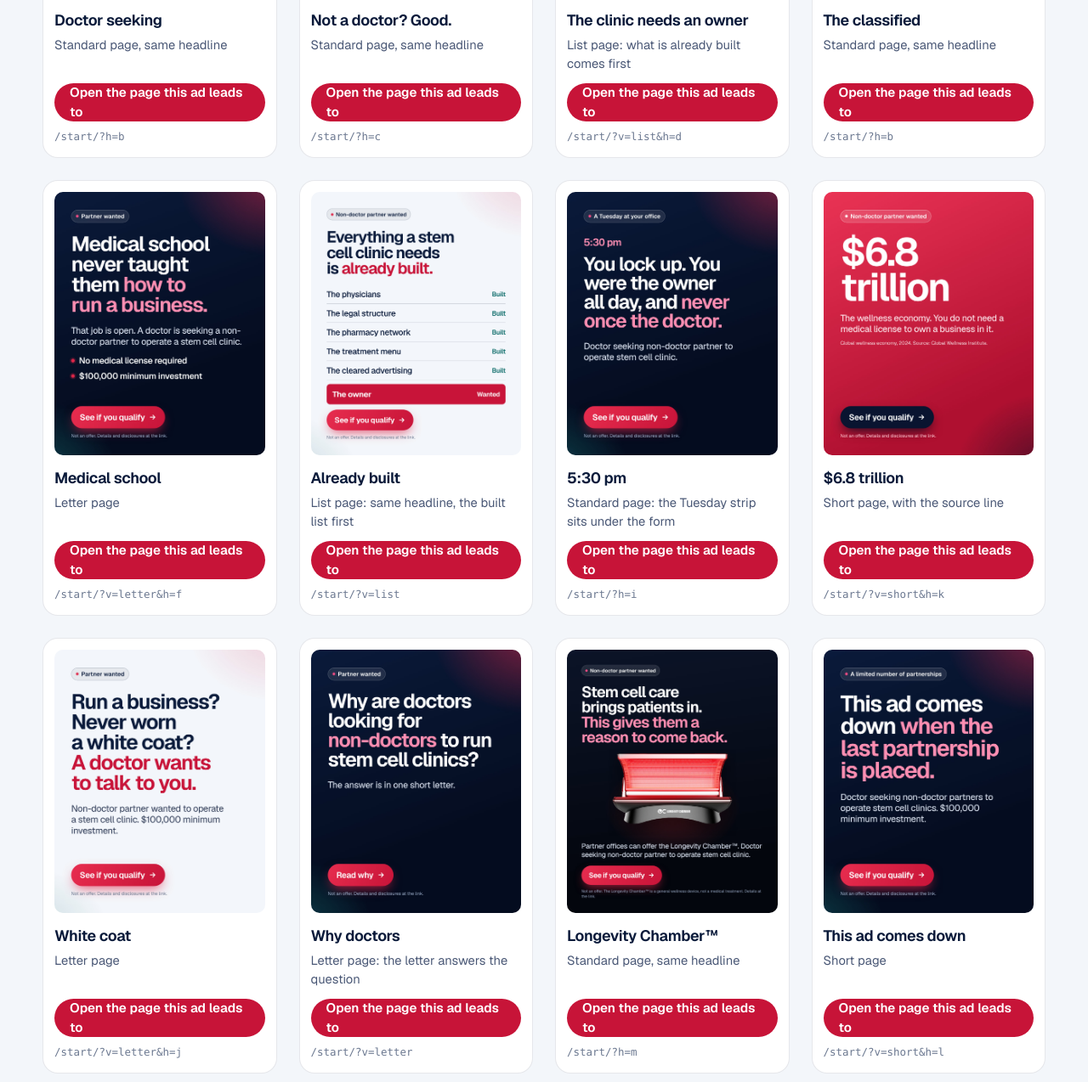
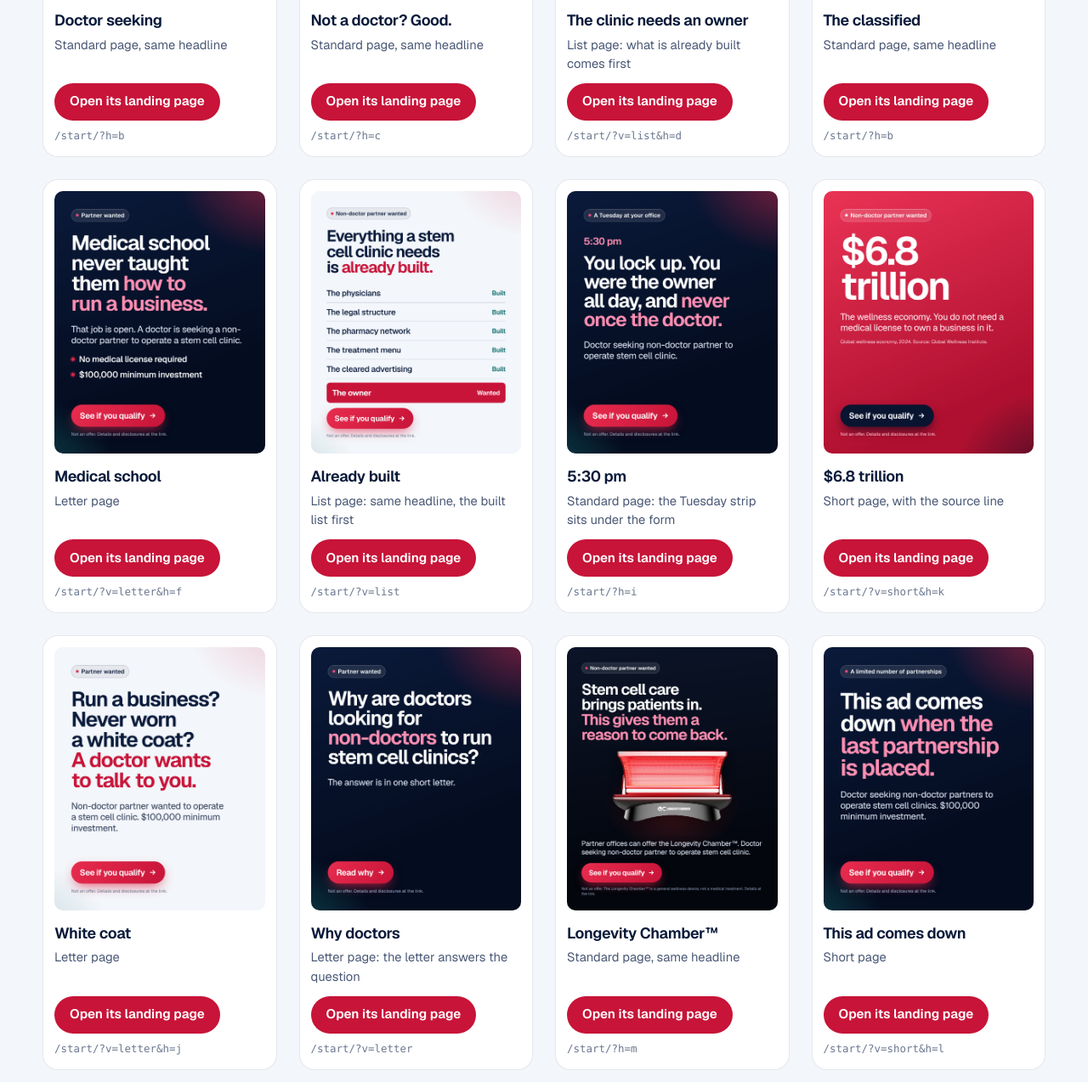
Before and after one commit to gt12345-star/Regenerative1, a plain HTML site: page ads/index.html in a window 1280 px wide. Shown: the part 746-2020 px from the top of the page at 85% size. Drawn offline with Linux system fonts and the light colour scheme.

Commit message:
Refresh the print report and the ad review page
Co-Authored-By: Claude Fable 5.2 <noreply@anthropic.com>
Claude-Session: https://claude.ai/code/session_01V5abU7C5gvZmVBr9UsP4k7

```diff
--- a/ads/index.html
+++ b/ads/index.html
@@ -30,29 +30,29 @@ a:focus-visible{outline:3px solid #FF8FB3;outline-offset:3px}
 <nav><a class="b" href="../start/">Standard page</a><a class="b alt" href="../start/?v=short">Short page</a><a class="b alt" href="../start/?v=list">List page</a><a class="b alt" href="../start/?v=letter">Letter page</a><a class="b alt" href="../">Main site</a><a class="b alt" href="../report/The-Partner-Report-Issue-01.pdf">Open the print report (PDF)</a></nav></div></header>
 <main><div class="w g">
 <article><a href="../start/?h=b&amp;utm_source=preview&amp;utm_content=01-doctor-seeking"><img src="img/stem-cell-ad-01-doctor-seeking-feed-4x5.jpg" width="1080" height="1350" loading="lazy" alt="Doctor seeking non-doctor partner to operate stem cell clinic."></a>
-  <h2>Doctor seeking</h2><p>Standard page, same headline</p><a class="b" href="../start/?h=b&amp;utm_source=preview&amp;utm_content=01-doctor-seeking">Open the page this ad leads to</a><code>/start/?h=b</code></article>
+  <h2>Doctor seeking</h2><p>Standard page, same headline</p><a class="b" href="../start/?h=b&amp;utm_source=preview&amp;utm_content=01-doctor-seeking">Open its landing page</a><code>/start/?h=b</code></article>
 <article><a href="../start/?h=c&amp;utm_source=preview&amp;utm_content=02-not-a-doctor"><img src="img/stem-cell-ad-02-not-a-doctor-feed-4x5.jpg" width="1080" height="1350" loading="lazy" alt="Not a doctor? Good."></a>
-  <h2>Not a doctor? Good.</h2><p>Standard page, same headline</p><a class="b" href="../start/?h=c&amp;utm_source=preview&amp;utm_content=02-not-a-doctor">Open the page this ad leads to</a><code>/start/?h=c</code></article>
+  <h2>Not a doctor? Good.</h2><p>Standard page, same headline</p><a class="b" href="../start/?h=c&amp;utm_source=preview&amp;utm_content=02-not-a-doctor">Open its landing page</a><code>/start/?h=c</code></article>
 <article><a href="../start/?v=list&amp;h=d&amp;utm_source=preview&amp;utm_content=03-clinic-needs-an-owner"><img src="img/stem-cell-ad-03-clinic-needs-an-owner-feed-4x5.jpg" width="1080" height="1350" loading="lazy" alt="The doctors are in place. The clinic needs an owner."></a>
-  <h2>The clinic needs an owner</h2><p>List page: what is already built comes first</p><a class="b" href="../start/?v=list&amp;h=d&amp;utm_source=preview&amp;utm_content=03-clinic-needs-an-owner">Open the page this ad leads to</a><code>/start/?v=list&amp;h=d</code></article>
+  <h2>The clinic needs an owner</h2><p>List page: what is already built comes first</p><a class="b" href="../start/?v=list&amp;h=d&amp;utm_source=preview&amp;utm_content=03-clinic-needs-an-owner">Open its landing page</a><code>/start/?v=list&amp;h=d</code></article>
 <article><a href="../start/?h=b&amp;utm_source=preview&amp;utm_content=04-classified"><img src="img/stem-cell-ad-04-classified-feed-4x5.jpg" width="1080" height="1350" loading="lazy" alt="Doctor seeking non-doctor partner to operate stem cell clinic."></a>
-  <h2>The classified</h2><p>Standard page, same headline</p><a class="b" href="../start/?h=b&amp;utm_source=preview&amp;utm_content=04-classified">Open the page this ad leads to</a><code>/start/?h=b</code></article>
+  <h2>The classified</h2><p>Standard page, same headline</p><a class="b" href="../start/?h=b&amp;utm_source=preview&amp;utm_content=04-classified">Open its landing page</a><code>/start/?h=b</code></article>
 <article><a href="../start/?v=letter&amp;h=f&amp;utm_source=preview&amp;utm_content=05-medical-school"><img src="img/stem-cell-ad-05-medical-school-feed-4x5.jpg" width="1080" height="1350" loading="lazy" alt="Medical school never taught them how to run a business."></a>
-  <h2>Medical school</h2><p>Letter page</p><a class="b" href="../start/?v=letter&amp;h=f&amp;utm_source=preview&amp;utm_content=05-medical-school">Open the page this ad leads to</a><code>/start/?v=letter&amp;h=f</code></article>
+  <h2>Medical school</h2><p>Letter page</p><a class="b" href="../start/?v=letter&amp;h=f&amp;utm_source=preview&amp;utm_content=05-medical-school">Open its landing page</a><code>/start/?v=letter&amp;h=f</code></article>
 <article><a href="../start/?v=list&amp;utm_source=preview&amp;utm_content=06-already-built"><img src="img/stem-cell-ad-06-already-built-feed-4x5.jpg" width="1080" height="1350" loading="lazy" alt="Everything a stem cell clinic needs is already built."></a>
-  <h2>Already built</h2><p>List page: same headline, the built list first</p><a class="b" href="../start/?v=list&amp;utm_source=preview&amp;utm_content=06-already-built">Open the page this ad leads to</a><code>/start/?v=list</code></article>
+  <h2>Already built</h2><p>List page: same headline, the built list first</p><a class="b" href="../start/?v=list&amp;utm_source=preview&amp;utm_content=06-already-built">Open its landing page</a><code>/start/?v=list</code></article>
 <article><a href="../start/?h=i&amp;utm_source=preview&amp;utm_content=07-never-once-the-doctor"><img src="img/stem-cell-ad-07-never-once-the-doctor-feed-4x5.jpg" width="1080" height="1350" loading="lazy" alt="You lock up. You were the owner all day, and never once the doctor."></a>
-  <h2>5:30 pm</h2><p>Standard page: the Tuesday strip sits under the form</p><a class="b" href="../start/?h=i&amp;utm_source=preview&amp;utm_content=07-never-once-the-doctor">Open the page this ad leads to</a><code>/start/?h=i</code></article>
+  <h2>5:30 pm</h2><p>Standard page: the Tuesday strip sits under the form</p><a class="b" href="../start/?h=i&amp;utm_source=preview&amp;utm_content=07-never-once-the-doctor">Open its landing page</a><code>/start/?h=i</code></article>
 <article><a href="../start/?v=short&amp;h=k&amp;utm_source=preview&amp;utm_content=08-market"><img src="img/stem-cell-ad-08-market-feed-4x5.jpg" width="1080" height="1350" loading="lazy" alt="$6.8 trillion. You do not need a medical license to own a business in it."></a>
-  <h2>$6.8 trillion</h2><p>Short page, with the source line</p><a class="b" href="../start/?v=short&amp;h=k&amp;utm_source=preview&amp;utm_content=08-market">Open the page this ad leads to</a><code>/start/?v=short&amp;h=k</code></article>
+  <h2>$6.8 trillion</h2><p>Short page, with the source line</p><a class="b" href="../start/?v=short&amp;h=k&amp;utm_source=preview&amp;utm_content=08-market">Open its landing page</a><code>/start/?v=short&amp;h=k</code></article>
 <article><a href="../start/?v=letter&amp;h=j&amp;utm_source=preview&amp;utm_content=09-white-coat"><img src="img/stem-cell-ad-09-white-coat-feed-4x5.jpg" width="1080" height="1350" loading="lazy" alt="Run a business? Never worn a white coat? A doctor wants to talk to you."></a>
-  <h2>White coat</h2><p>Letter page</p><a class="b" href="../start/?v=letter&amp;h=j&amp;utm_source=preview&amp;utm_content=09-white-coat">Open the page this ad leads to</a><code>/start/?v=letter&amp;h=j</code></article>
+  <h2>White coat</h2><p>Letter page</p><a class="b" href="../start/?v=letter&amp;h=j&amp;utm_source=preview&amp;utm_content=09-white-coat">Open its landing page</a><code>/start/?v=letter&amp;h=j</code></article>
 <article><a href="../start/?v=letter&amp;utm_source=preview&amp;utm_content=10-why-doctors"><img src="img/stem-cell-ad-10-why-doctors-feed-4x5.jpg" width="1080" height="1350" loading="lazy" alt="Why are doctors looking for non-doctors to run stem cell clinics?"></a>
-  <h2>Why doctors</h2><p>Letter page: the letter answers the question</p><a class="b" href="../start/?v=letter&amp;utm_source=preview&amp;utm_content=10-why-doctors">Open the page this ad leads to</a><code>/start/?v=letter</code></article>
+  <h2>Why doctors</h2><p>Letter page: the letter answers the question</p><a class="b" href="../start/?v=letter&amp;utm_source=preview&amp;utm_content=10-why-doctors">Open its landing page</a><code>/start/?v=letter</code></article>
 <article><a href="../start/?h=m&amp;utm_source=preview&amp;utm_content=11-longevity-chamber"><img src="img/stem-cell-ad-11-longevity-chamber-feed-4x5.jpg" width="1080" height="1350" loading="lazy" alt="Stem cell care brings patients in. This gives them a reason to come back."></a>
-  <h2>Longevity Chamber™</h2><p>Standard page, same headline</p><a class="b" href="../start/?h=m&amp;utm_source=preview&amp;utm_content=11-longevity-chamber">Open the page this ad leads to</a><code>/start/?h=m</code></article>
+  <h2>Longevity Chamber™</h2><p>Standard page, same headline</p><a class="b" href="../start/?h=m&amp;utm_source=preview&amp;utm_content=11-longevity-chamber">Open its landing page</a><code>/start/?h=m</code></article>
 <article><a href="../start/?v=short&amp;h=l&amp;utm_source=preview&amp;utm_content=12-this-ad-comes-down"><img src="img/stem-cell-ad-12-this-ad-comes-down-feed-4x5.jpg" width="1080" height="1350" loading="lazy" alt="This ad comes down when the last partnership is placed."></a>
-  <h2>This ad comes down</h2><p>Short page</p><a class="b" href="../start/?v=short&amp;h=l&amp;utm_source=preview&amp;utm_content=12-this-ad-comes-down">Open the page this ad leads to</a><code>/start/?v=short&amp;h=l</code></article>
+  <h2>This ad comes down</h2><p>Short page</p><a class="b" href="../start/?v=short&amp;h=l&amp;utm_source=preview&amp;utm_content=12-this-ad-comes-down">Open its landing page</a><code>/start/?v=short&amp;h=l</code></article>
 <article><a href="../start/?h=b&amp;s=NV&amp;utm_source=preview&amp;utm_content=state-nevada"><img src="img/stem-cell-ad-doctor-seeking-nevada.jpg" width="1080" height="1350" loading="lazy" alt="Doctor seeking non-doctor partner to operate stem cell clinic in Nevada."></a>
   <h2>One for every state</h2><p>Fifty versions of the lead ad. The page repeats the state and chooses it in the form.</p><a class="b" href="../start/?h=b&amp;s=NV&amp;utm_source=preview&amp;utm_content=state-nevada">Open the Nevada page</a><code>/start/?h=b&amp;s=NV</code></article>
 </div></main></body></html>
```
Also changed, not shown: 1 other file.
